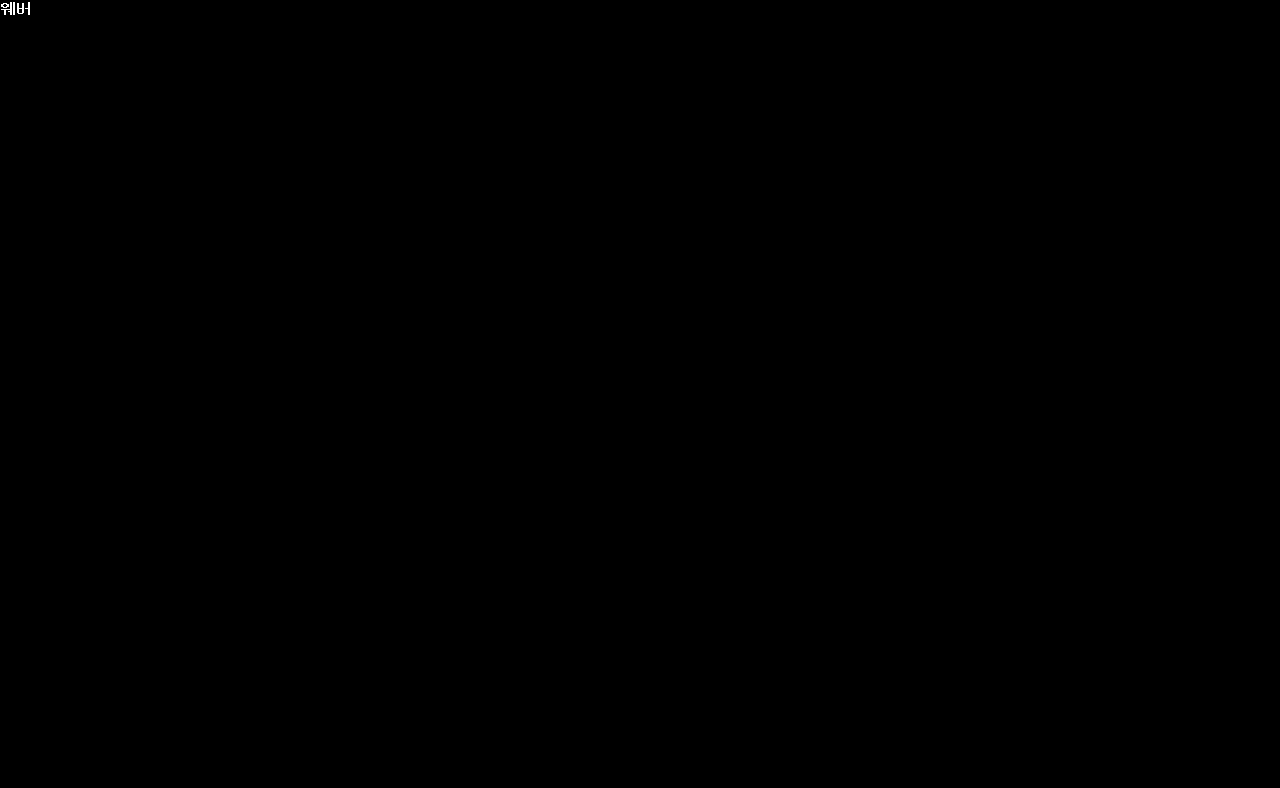
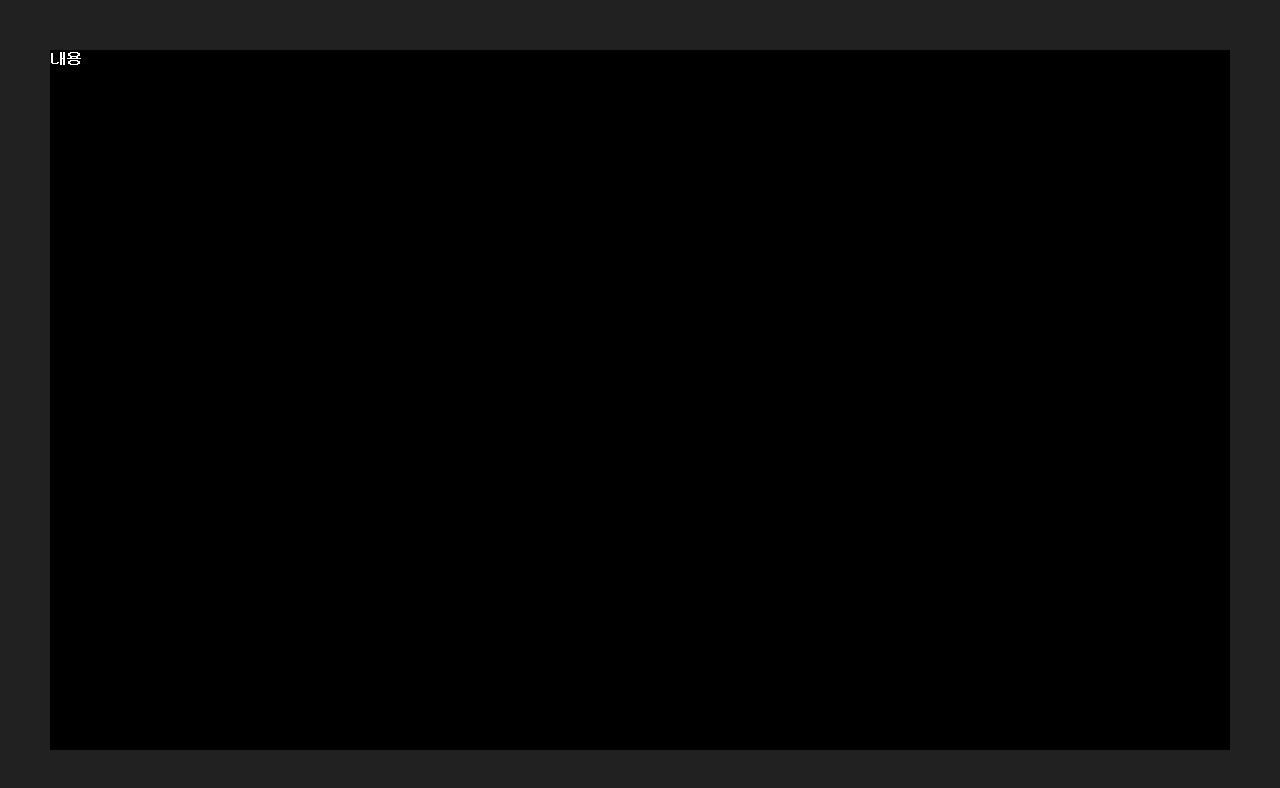
Before and after one commit to naninyang/weabur, a Next.js app: page / in a window 1280 px wide. Shown: the top 788 px of the page. Built offline with nearby package versions, Linux system fonts and the light colour scheme.

Commit message:
Container styles

```diff
--- a/pages/index.tsx
+++ b/pages/index.tsx
@@ -2,8 +2,8 @@ import styles from '@/styles/home.module.sass';
 
 export default function Home() {
   return (
-    <main className={styles.home}>
-      <p>웨버</p>
+    <main className={styles.weabur}>
+      <div className={styles.container}>내용</div>
     </main>
   );
 }
--- a/styles/home.module.sass
+++ b/styles/home.module.sass
@@ -1,2 +1,13 @@
-.main
-  opacity: 1
+@import './designSystem'
+
+.weabur
+  background-color: $hex-background
+  padding: calc(env(safe-area-inset-top) + rem(50)) calc(env(safe-area-inset-right) + rem(50)) calc(env(safe-area-inset-bottom) + rem(50)) calc(env(safe-area-inset-left) + rem(50))
+  height: 100dvh
+  display: flex
+
+  .container
+    display: flex
+    flex-direction: column
+    flex: 1
+    background-color: $hex-black
```
